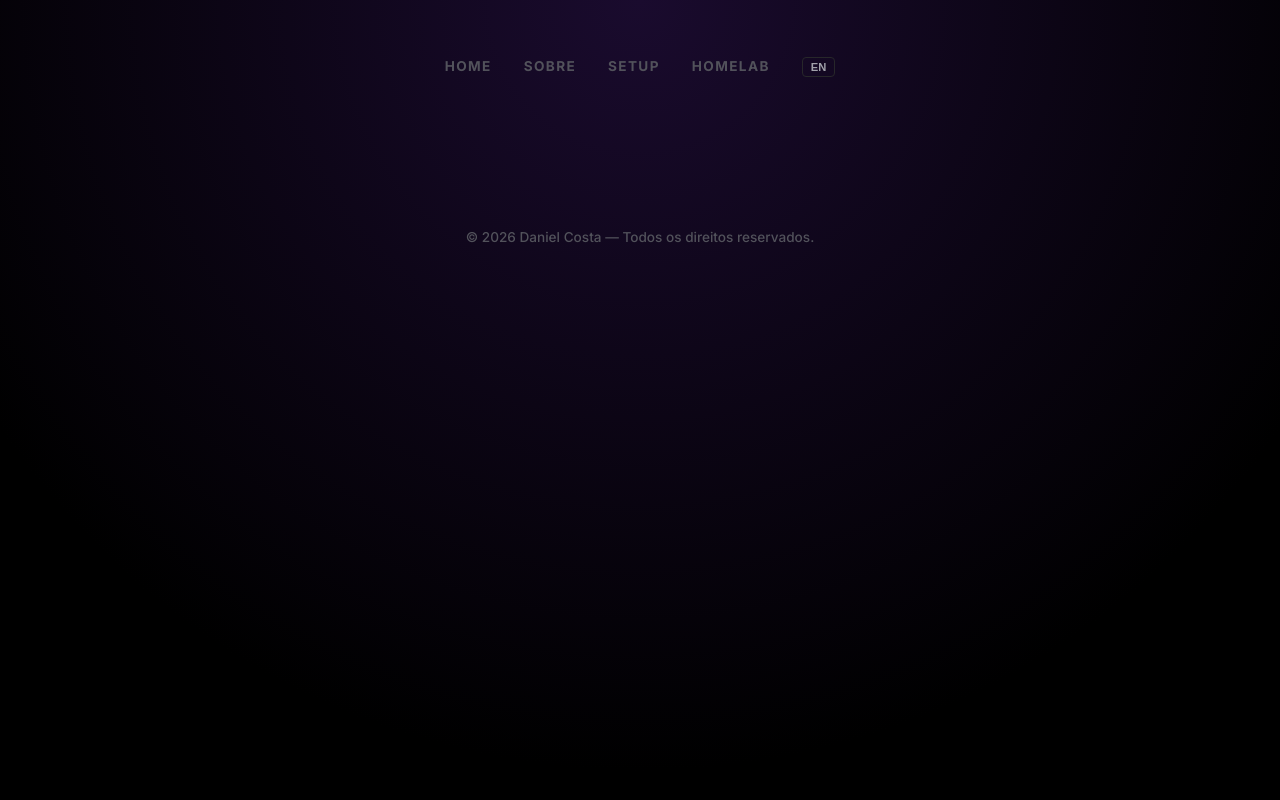
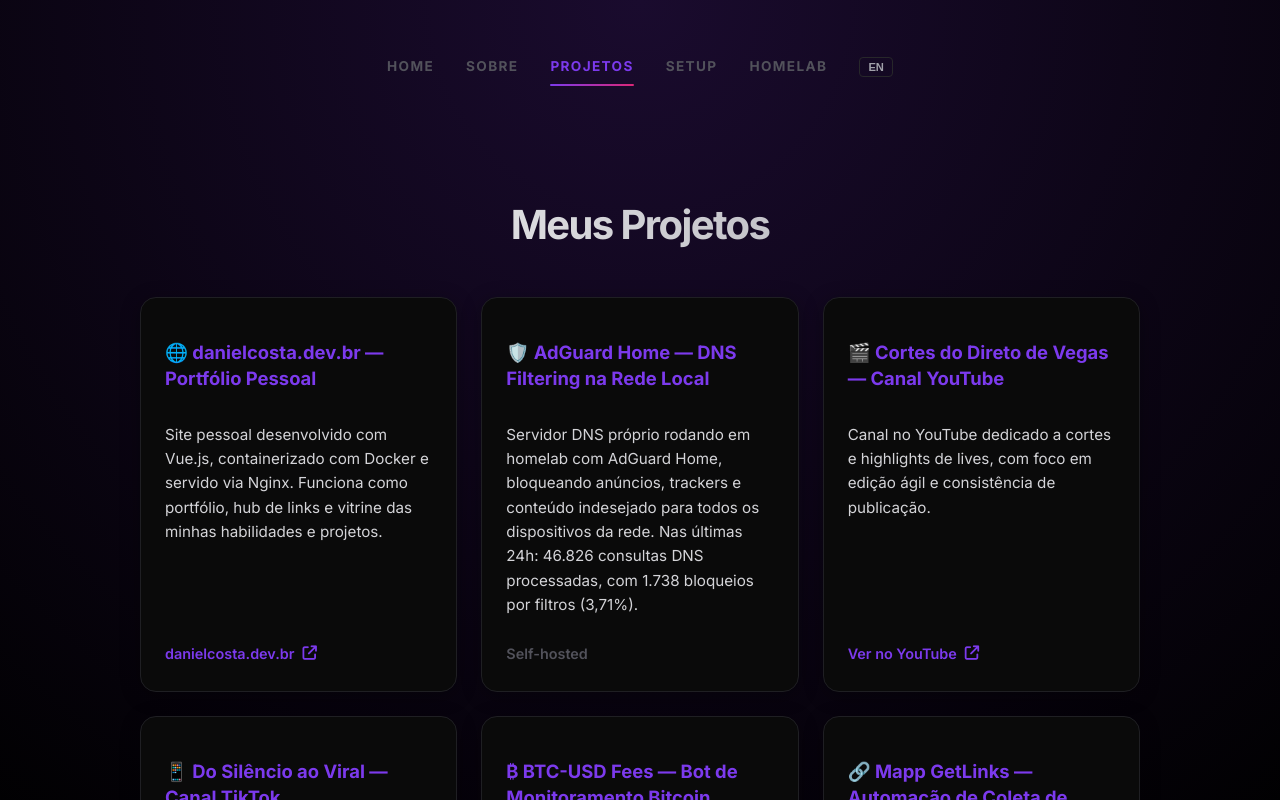
Before and after one commit to DanielCosta12/danielcosta, a Vue app: page /projetos in a window 1280 px wide. Shown: the top 800 px of the page. Built offline with nearby package versions, Linux system fonts and the light colour scheme.

Commit message:
feat: add projects page and content

```diff
--- a/public/profile.json
+++ b/public/profile.json
@@ -56,7 +56,45 @@
         "AdGuard Home (DNS & Filtro)",
         "UmbrelOS"
       ]
-    }
+    },
+    "projects": [
+      {
+        "title": "🌐 danielcosta.dev.br — Portfólio Pessoal",
+        "description": "Site pessoal desenvolvido com Vue.js, containerizado com Docker e servido via Nginx. Funciona como portfólio, hub de links e vitrine das minhas habilidades e projetos.",
+        "link": "https://danielcosta.dev.br",
+        "linkText": "danielcosta.dev.br"
+      },
+      {
+        "title": "🛡️ AdGuard Home — DNS Filtering na Rede Local",
+        "description": "Servidor DNS próprio rodando em homelab com AdGuard Home, bloqueando anúncios, trackers e conteúdo indesejado para todos os dispositivos da rede. Nas últimas 24h: 46.826 consultas DNS processadas, com 1.738 bloqueios por filtros (3,71%).",
+        "link": "#",
+        "linkText": "Self-hosted"
+      },
+      {
+        "title": "🎬 Cortes do Direto de Vegas — Canal YouTube",
+        "description": "Canal no YouTube dedicado a cortes e highlights de lives, com foco em edição ágil e consistência de publicação.",
+        "link": "https://www.youtube.com/@CortesdoDiretodeVegas",
+        "linkText": "Ver no YouTube"
+      },
+      {
+        "title": "📱 Do Silêncio ao Viral — Canal TikTok",
+        "description": "Canal no TikTok focado em criação e estratégia de conteúdo, explorando o processo de crescimento orgânico em redes sociais.",
+        "link": "https://www.tiktok.com/@dosilencioaoviral_ofc",
+        "linkText": "Ver no TikTok"
+      },
+      {
+        "title": "₿ BTC-USD Fees — Bot de Monitoramento Bitcoin",
+        "description": "Bot para Telegram desenvolvido em Python que envia automaticamente, a cada hora, o preço do Bitcoin e as taxas de transação da Mempool.",
+        "link": "https://github.com/DanielCosta12/btc_usd_fees",
+        "linkText": "Ver no GitHub"
+      },
+      {
+        "title": "🔗 Mapp GetLinks — Automação de Coleta de Rotas",
+        "description": "Script Node.js que realiza login automatizado em um sistema de rastreamento, extrai os links de acompanhamento de rotas e os envia via Telegram todos os dias úteis às 8h30.",
+        "link": "https://github.com/danielcosta12/mapp-getlinks",
+        "linkText": "Ver no GitHub"
+      }
+    ]
   },
   "en": {
     "skills": [
@@ -107,6 +145,44 @@
         "AdGuard Home (DNS & Filter)",
         "UmbrelOS"
       ]
-    }
+    },
+    "projects": [
+      {
+        "title": "🌐 danielcosta.dev.br — Personal Portfolio",
+        "description": "Personal website developed with Vue.js, containerized with Docker and served via Nginx. Acts as a portfolio, link hub and showcase for my skills and projects.",
+        "link": "https://danielcosta.dev.br",
+        "linkText": "danielcosta.dev.br"
+      },
+      {
+        "title": "🛡️ AdGuard Home — DNS Filtering on Local Network",
+        "description": "Own DNS server running in homelab with AdGuard Home, blocking ads, trackers and unwanted content for all devices on the network. In the last 24h: 46,826 DNS queries processed, with 1,738 blocks by filters (3.71%).",
+        "link": "#",
+        "linkText": "Self-hosted"
+      },
+      {
+        "title": "🎬 Cortes do Direto de Vegas — YouTube Channel",
+        "description": "YouTube channel dedicated to clips and highlights of lives, focusing on agile editing and publication consistency.",
+        "link": "https://www.youtube.com/@CortesdoDiretodeVegas",
+        "linkText": "View on YouTube"
+      },
+      {
+        "title": "📱 Do Silêncio ao Viral — TikTok Channel",
+        "description": "TikTok channel focused on content creation and strategy, exploring the organic growth process on social networks.",
+        "link": "https://www.tiktok.com/@dosilencioaoviral_ofc",
+        "linkText": "View on TikTok"
+      },
+      {
+        "title": "₿ BTC-USD Fees — Bitcoin Monitoring Bot",
+        "description": "Telegram bot developed in Python that automatically sends, every hour, the Bitcoin price and transaction fees from the Mempool.",
+        "link": "https://github.com/DanielCosta12/btc_usd_fees",
+        "linkText": "View on GitHub"
+      },
+      {
+        "title": "🔗 Mapp GetLinks — Route Collection Automation",
+        "description": "Node.js script that performs automated login in a tracking system, extracts route tracking links and sends them via Telegram every business day at 8:30 am.",
+        "link": "https://github.com/danielcosta12/mapp-getlinks",
+        "linkText": "View on GitHub"
+      }
+    ]
   }
 }
--- a/src/components/Navbar.vue
+++ b/src/components/Navbar.vue
@@ -8,6 +8,7 @@ const { currentLang, t, toggleLang } = useI18n()
   <nav class="main-nav">
     <router-link to="/" class="nav-link">{{ t('navHome') }}</router-link>
     <router-link to="/sobre" class="nav-link">{{ t('navAbout') }}</router-link>
+    <router-link to="/projetos" class="nav-link">{{ t('navProjects') }}</router-link>
     <router-link to="/setup" class="nav-link">{{ t('navSetup') }}</router-link>
     <router-link to="/homelab" class="nav-link">{{ t('navHomelab') }}</router-link>
 
--- a/src/router/index.js
+++ b/src/router/index.js
@@ -11,6 +11,11 @@ const routes = [
     path: '/sobre',
     name: 'About',
     component: () => import('../views/About.vue')
+  },
+  {
+    path: '/projetos',
+    name: 'Projects',
+    component: () => import('../views/Projects.vue')
   },
   {
     path: '/setup',
--- a/src/translator.js
+++ b/src/translator.js
@@ -15,6 +15,7 @@ const translations = {
   pt: {
     navHome: 'Home',
     navAbout: 'Sobre',
+    navProjects: 'Projetos',
     navSetup: 'Setup',
     navHomelab: 'Homelab',
     backToHome: 'Voltar ao Início',
@@ -22,6 +23,7 @@ const translations = {
     copyright: 'Todos os direitos reservados.',
     setupTitle: 'Meu Setup',
     homelabTitle: 'Meu Homelab',
+    projectsTitle: 'Meus Projetos',
     hardware: 'Hardware',
     monitors: 'Monitores',
     peripherals: 'Periféricos',
@@ -43,6 +45,7 @@ const translations = {
   en: {
     navHome: 'Home',
     navAbout: 'About',
+    navProjects: 'Projects',
     navSetup: 'Setup',
     navHomelab: 'Homelab',
     backToHome: 'Back to Home',
@@ -50,6 +53,7 @@ const translations = {
     copyright: 'All rights reserved.',
     setupTitle: 'My Setup',
     homelabTitle: 'My Homelab',
+    projectsTitle: 'My Projects',
     hardware: 'Hardware',
     monitors: 'Monitors',
     peripherals: 'Peripherals',
--- /dev/null
+++ b/src/views/Projects.vue
@@ -0,0 +1,161 @@
+<script setup>
+import { ref, onMounted, computed } from 'vue';
+import { useI18n } from '../translator';
+
+const { currentLang, t } = useI18n();
+const profile = ref(null);
+
+onMounted(async () => {
+  try {
+    const response = await fetch('/profile.json');
+    profile.value = await response.json();
+  } catch (error) {
+    console.error('Erro ao carregar projetos:', error);
+  }
+});
+
+const projects = computed(() => {
+  if (!profile.value || !profile.value[currentLang.value]) return [];
+  return profile.value[currentLang.value].projects || [];
+});
+</script>
+
+<template>
+  <div class="projects-page">
+    <h1 class="title">{{ t('projectsTitle') }}</h1>
+
+    <div v-if="projects.length > 0" class="projects-grid">
+      <div v-for="project in projects" :key="project.title" class="project-card">
+        <h3>{{ project.title }}</h3>
+        <p class="description">{{ project.description }}</p>
+        <div class="card-footer">
+          <a v-if="project.link !== '#'" :href="project.link" target="_blank" class="project-link">
+            {{ project.linkText }} <i class="fa-solid fa-arrow-up-right-from-square"></i>
+          </a>
+          <span v-else class="project-link-static">
+            {{ project.linkText }}
+          </span>
+        </div>
+      </div>
+    </div>
+    <div v-else class="loading">{{ t('loading') }}</div>
+
+    <router-link to="/" class="back-link">
+      <i class="fa-solid fa-arrow-left"></i> {{ t('backToHome') }}
+    </router-link>
+  </div>
+</template>
+
+<style scoped>
+.projects-page {
+  text-align: center;
+  margin-top: 2rem;
+  padding: 0 1.5rem;
+  max-width: 1000px;
+  width: 100%;
+}
+
+.title {
+  font-size: 2.5rem;
+  font-weight: 800;
+  margin-bottom: 2.5rem;
+  letter-spacing: -0.04em;
+  background: linear-gradient(90deg, #ffffff, #a1a1aa);
+  -webkit-background-clip: text;
+  -webkit-text-fill-color: transparent;
+}
+
+.projects-grid {
+  display: grid;
+  grid-template-columns: repeat(auto-fit, minmax(300px, 1fr));
+  gap: 1.5rem;
+  margin-bottom: 3rem;
+  text-align: left;
+}
+
+.project-card {
+  background-color: #0a0a0a;
+  border: 1px solid #1f1f23;
+  padding: 1.5rem;
+  border-radius: 16px;
+  box-shadow: 0 4px 20px rgba(0, 0, 0, 0.3);
+  transition: all 0.3s ease;
+  display: flex;
+  flex-direction: column;
+}
+
+.project-card:hover {
+  border-color: #7c3aed;
+  transform: translateY(-5px);
+  box-shadow: 0 10px 30px rgba(124, 58, 237, 0.1);
+}
+
+.project-card h3 {
+  color: #7c3aed; /* Cor roxa igual ao h2 do setup */
+  font-size: 1.15rem;
+  margin-bottom: 1rem;
+  line-height: 1.4;
+  display: flex;
+  align-items: center;
+  gap: 0.75rem;
+}
+
+.description {
+  color: #d4d4d8;
+  font-size: 0.95rem;
+  line-height: 1.6;
+  margin-bottom: 1.5rem;
+  flex-grow: 1;
+}
+
+.card-footer {
+  margin-top: auto;
+}
+
+.project-link {
+  color: #7c3aed;
+  text-decoration: none;
+  font-weight: 600;
+  font-size: 0.9rem;
+  display: inline-flex;
+  align-items: center;
+  gap: 0.5rem;
+  transition: color 0.2s ease;
+}
+
+.project-link:hover {
+  color: #a78bfa;
+}
+
+.project-link-static {
+  color: #52525b;
+  font-weight: 600;
+  font-size: 0.9rem;
+}
+
+.loading {
+  color: #a1a1aa;
+  margin: 2rem 0;
+}
+
+.back-link {
+  display: inline-flex;
+  align-items: center;
+  gap: 0.5rem;
+  color: #7c3aed;
+  text-decoration: none;
+  font-weight: 600;
+  transition: all 0.2s ease;
+}
+
+.back-link:hover {
+  transform: translateX(-5px);
+  color: #a78bfa;
+}
+
+@media (max-width: 600px) {
+  .projects-grid {
+    grid-template-columns: 1fr;
+  }
+}
+</style>
```
